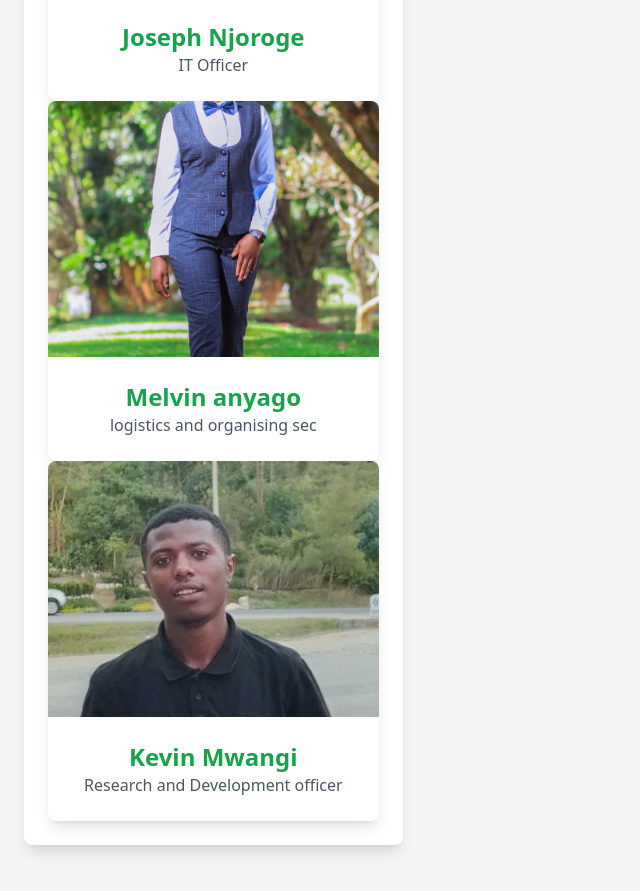
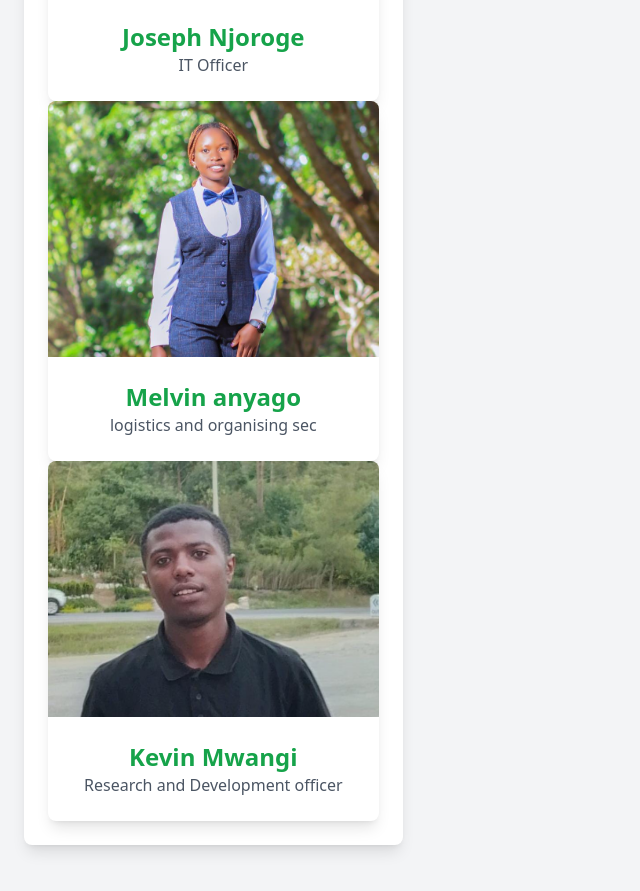
Before and after one commit to moiajiraclub/ajira, a website: page team.html in a window 1280 px wide. Shown: the part 2615-3506 px from the top of the page, without its empty margins (0-640 px from the left). Drawn offline with nearby package versions, Linux system fonts and the light colour scheme.

Commit message:
Update team.html

```diff
--- a/team.html
+++ b/team.html
@@ -92,7 +92,7 @@
 
                 <!-- Team Member 8-->
                 <div class="bg-white rounded-lg shadow-lg overflow-hidden transform hover:scale-105 transition duration-300">
-                    <img src="mel.jpeg" class="w-full h-64 object-cover">
+                    <img src="me.jpeg" class="w-full h-64 object-cover">
                     <div class="p-6">
                         <h3 class="text-2xl font-bold text-green-600">Melvin anyago</h3>
                         <p class="text-gray-600">logistics and organising sec</p>
```
